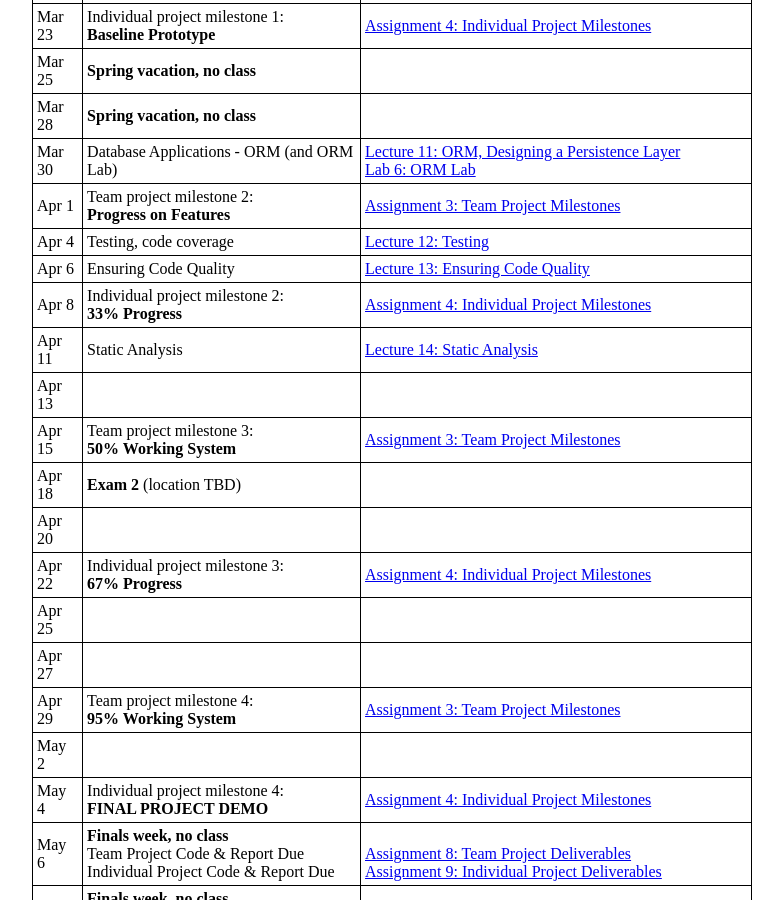
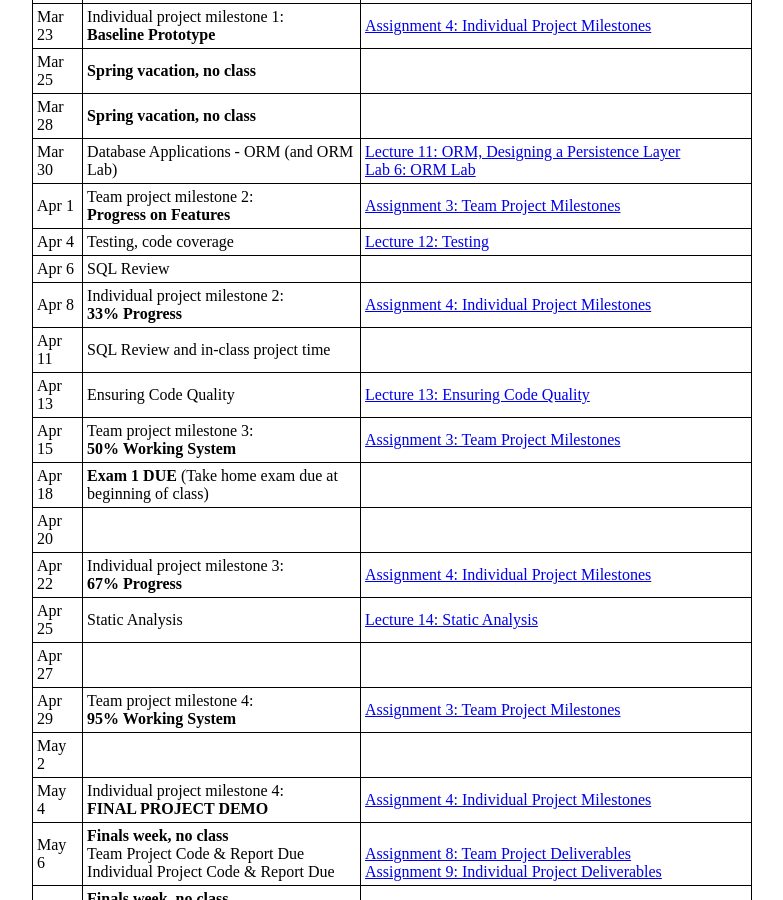
Before and after one commit to ycpcs/cs320-spring2016, a Jekyll site: the page built from schedule.md, in a window 1280 px wide and 900 px high, scrolled down 1332 px. Shown: the whole window, without its empty margins (248-1031 px from the left). Built offline with Jekyll 4.4.1, drawn with Linux system fonts in a browser that asks for light colours.

Commit message:
updated News and schedule

```diff
--- a/schedule.md
+++ b/schedule.md
@@ -45,15 +45,15 @@ Mar 28 | **Spring vacation, no class**
 Mar 30 | Database Applications - ORM (and ORM Lab) | [Lecture 11: ORM, Designing a Persistence Layer](lectures/lecture11.html)<br> [Lab 6: ORM Lab](./labs/lab06.html)
 Apr 1 | Team project milestone 2:<br> **Progress on Features** | [Assignment 3: Team Project Milestones](assign/assign03.html)
 Apr 4 | Testing, code coverage | [Lecture 12: Testing](lectures/lecture12.html)
-Apr 6 | Ensuring Code Quality | [Lecture 13: Ensuring Code Quality](lectures/lecture13.html)
+Apr 6 | SQL Review
 Apr 8 | Individual project milestone 2:<br> **33% Progress** | [Assignment 4: Individual Project Milestones](assign/assign04.html)
-Apr 11 | Static Analysis | [Lecture 14: Static Analysis](lectures/lecture14.html)
-Apr 13 |
+Apr 11 | SQL Review and in-class project time
+Apr 13 | Ensuring Code Quality | [Lecture 13: Ensuring Code Quality](lectures/lecture13.html)
 Apr 15 | Team project milestone 3:<br> **50% Working System** | [Assignment 3: Team Project Milestones](assign/assign03.html)
-Apr 18 |**Exam 2** (location TBD)
+Apr 18 | **Exam 1 DUE** (Take home exam due at beginning of class)
 Apr 20 |
 Apr 22 | Individual project milestone 3:<br> **67% Progress** | [Assignment 4: Individual Project Milestones](assign/assign04.html)
-Apr 25 |
+Apr 25 |Static Analysis | [Lecture 14: Static Analysis](lectures/lecture14.html)
 Apr 27 |
 Apr 29 | Team project milestone 4:<br> **95% Working System** | [Assignment 3: Team Project Milestones](assign/assign03.html)
 May 2 |
```
Also changed, not shown: index.md (+2 -1 lines).
